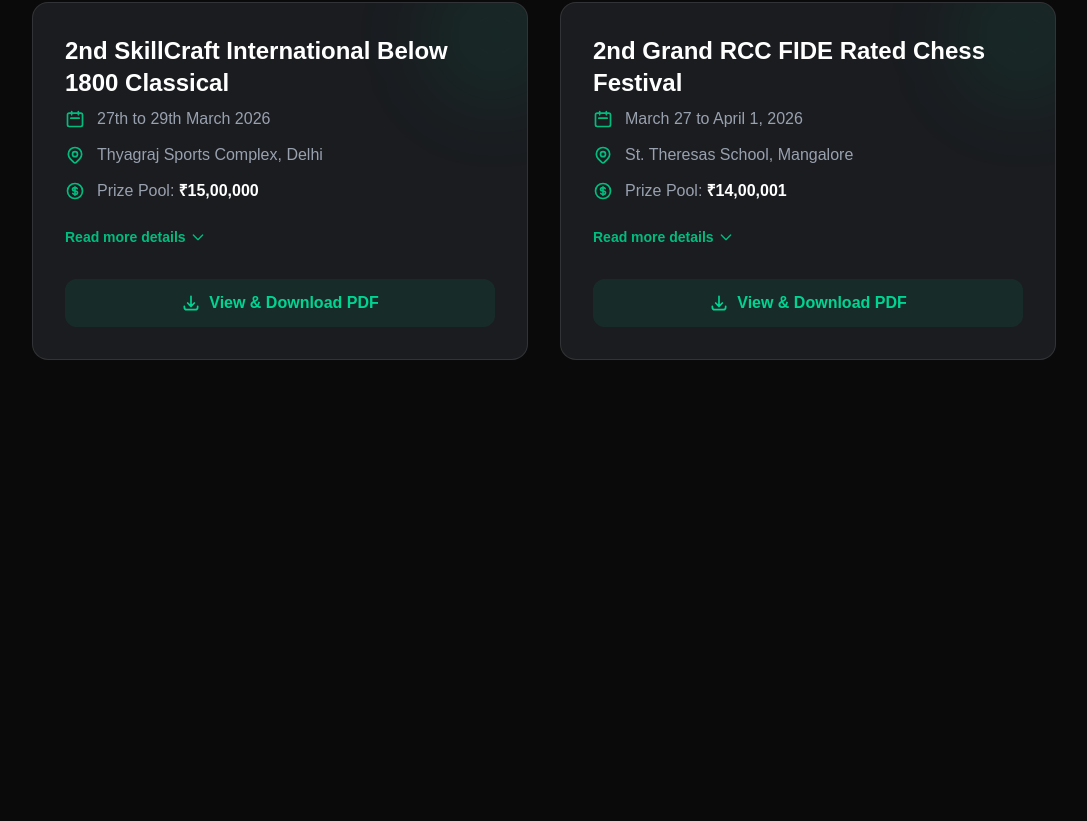
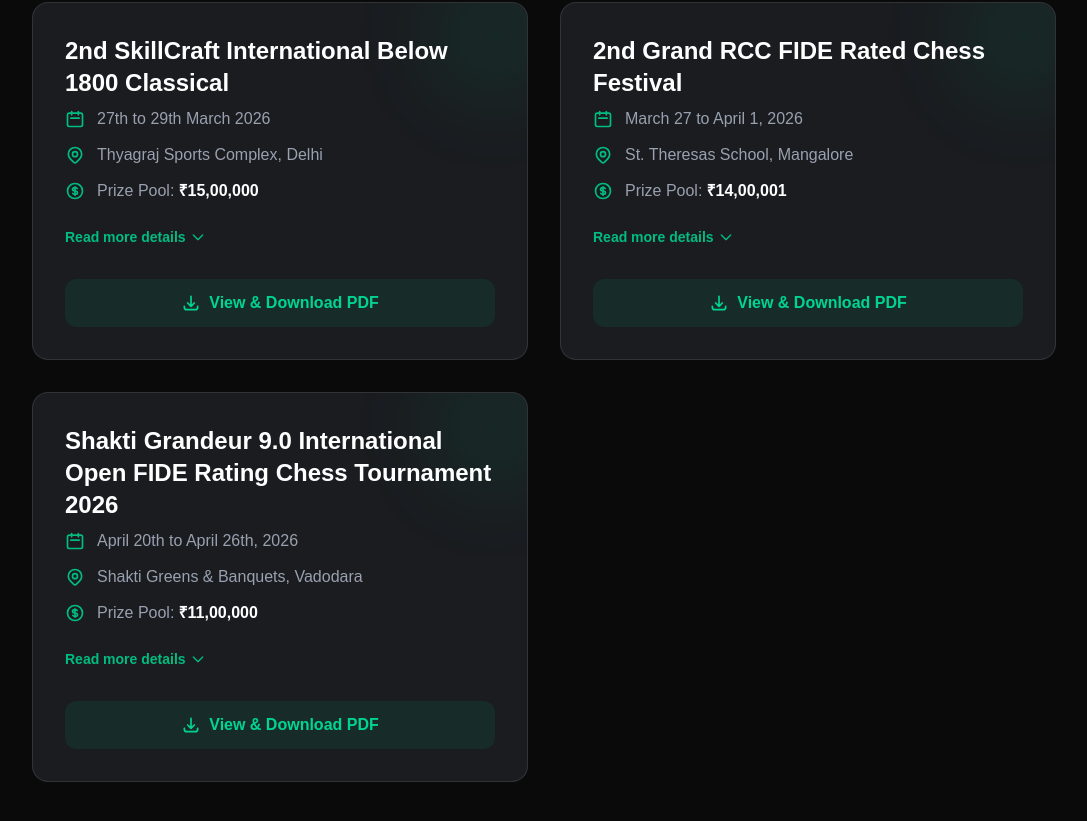
Before and after one commit to yuvrajbhatiofficial/chess-on, a Next.js app in the folder frontend/chess-app/: page /tournament in a window 1280 px wide. Shown: the part 347-1168 px from the top of the page, without its empty margins (96-1183 px from the left). Before the commit the page ends 865 px from the top, so only its background shows below. Built offline with nearby package versions, Linux system fonts and the light colour scheme.

Commit message:
new tounament & nav fix

```diff
--- a/frontend/chess-app/app/components/Navbar.tsx
+++ b/frontend/chess-app/app/components/Navbar.tsx
@@ -11,8 +11,8 @@
         { name: "Puzzles", href: "/puzzles" },
         { name: "Tournament", href: "/tournament" },
         { name: "Videos", href: "/videos" },
+        { name: "Shop", href: "/shop" },
         { name: "supporters", href: "/sponsors" },
-        { name: "Shop", href: "/shop" },
     ];
 
     return (
--- a/frontend/chess-app/app/tournament/page.tsx
+++ b/frontend/chess-app/app/tournament/page.tsx
@@ -34,6 +34,22 @@
             { label: "Grand Prix Prize", value: "₹4,00,000 based on points across all 6 tournaments." },
             { label: "Accommodation", value: "Free dormitory for playing 5+ events (book by Mar 25)." },
             { label: "Special", value: "Free Gala Dinner Party for all on March 29." }
+        ]
+    },
+    {
+        id: 3,
+        title: "Shakti Grandeur 9.0 International Open FIDE Rating Chess Tournament 2026",
+        date: "April 20th to April 26th, 2026",
+        location: "Shakti Greens & Banquets, Vadodara",
+        prizePool: "₹11,00,000",
+        pdfLink: "https://drive.google.com/file/d/1tbJEOUhS0OA0pjca9y-bWuAsP0s4mD_6/view?usp=sharing",
+        details: [
+            { label: "Formats", value: "Classical, Rapid, and Blitz under FIDE Laws with a 9-round Swiss System." },
+            { label: "Time Control", value: "Classical: 90m + 30s. Rapid: 20m + 5s. Blitz: 3m + 2s." },
+            { label: "Entry Fee", value: "Combo: ₹4,000 by Mar 31 (₹5,000 after). Indiv: Classical ₹2k, Rapid ₹2k, Blitz ₹500. Free for GMs/IMs/WGMs/WIMs." },
+            { label: "Eligibility", value: "Valid 2026-2027 AICF & GSCA registration required." },
+            { label: "Rules", value: "No electronic devices. Prizes not shared. Winners must be present." },
+            { label: "Contact", value: "Mr. Dhruvik Shah (Tournament Director)" }
         ]
     }
 ];
```
